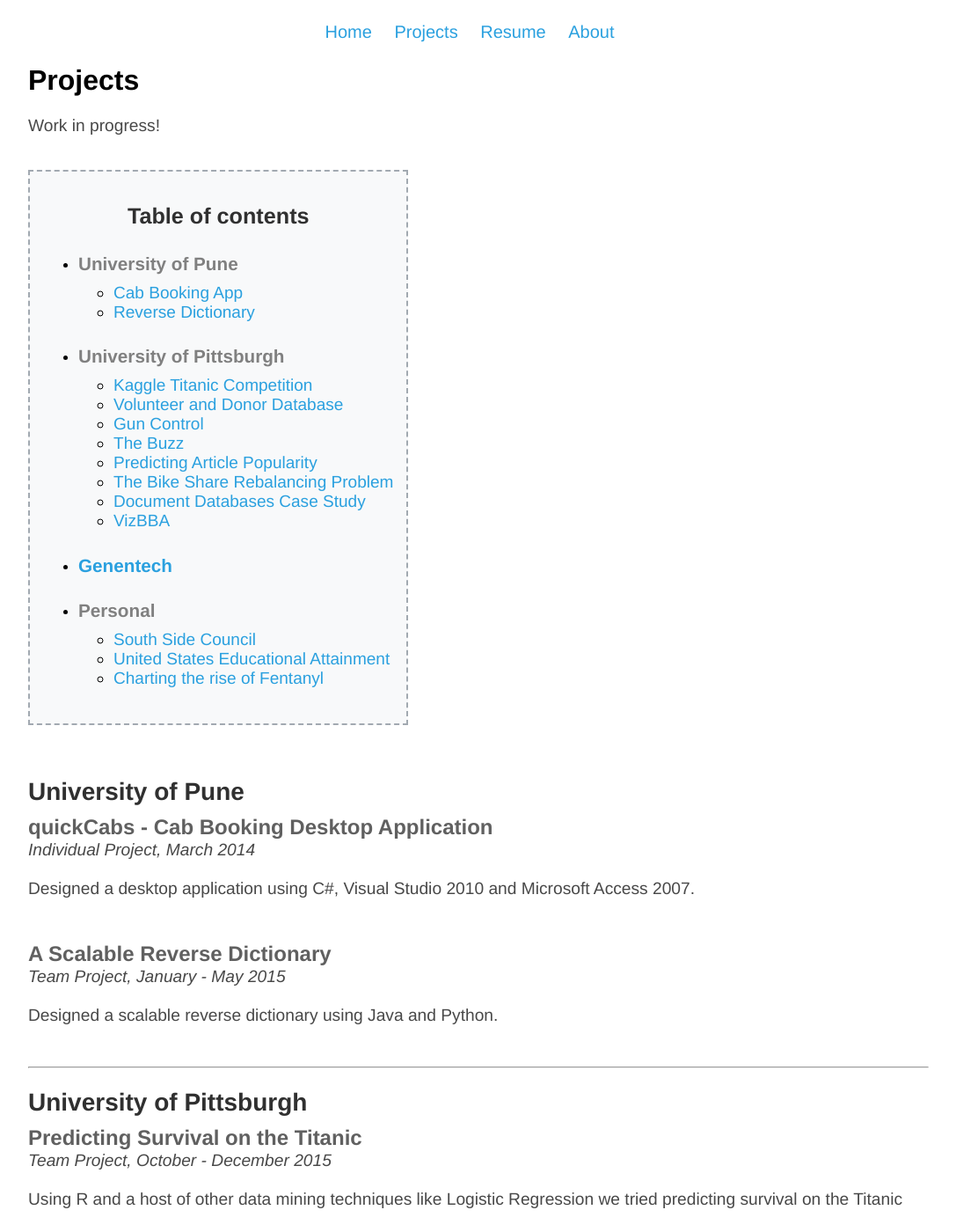
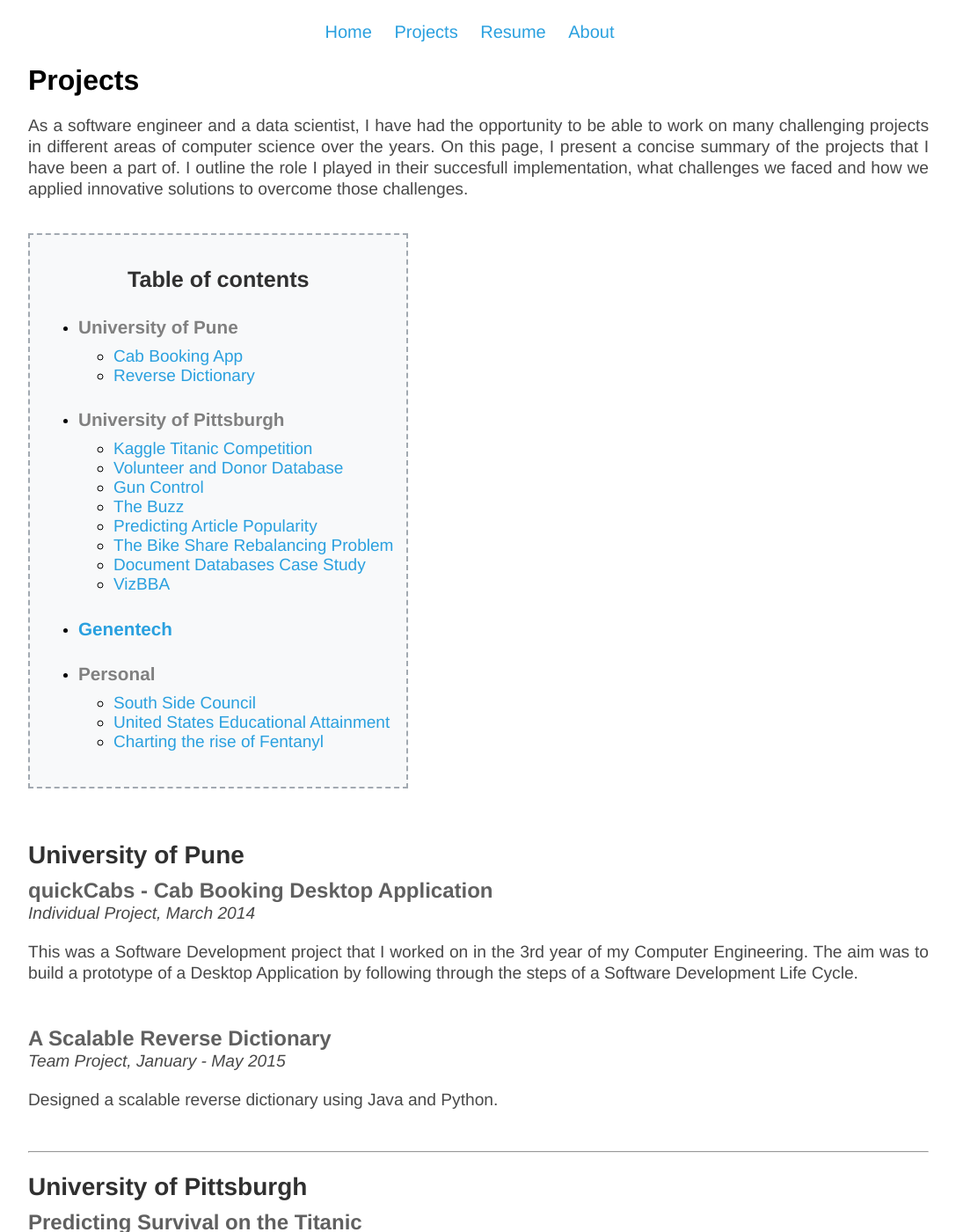
Before and after one commit to NeilBardhan/neilbardhan.github.io, a Jekyll site: the page built from projects/index.html, in a window 1280 px wide and 1400 px high. Shown: the whole window at 88% size, without its empty margins (96-1183 px from the left). Built offline with Jekyll 4.4.1, drawn with Linux system fonts in a browser that asks for light colours.

Commit message:
Update index.html

```diff
--- a/projects/index.html
+++ b/projects/index.html
@@ -5,7 +5,7 @@ title: Projects
 
 <div class="projects">
 	<h1>Projects</h1>
-	<p>Work in progress!</p>
+	<p>As a software engineer and a data scientist, I have had the opportunity to be able to work on many challenging projects in different areas of computer science over the years. On this page, I present a concise summary of the projects that I have been a part of. I outline the role I played in their succesfull implementation, what challenges we faced and how we applied innovative solutions to overcome those challenges.</p>
 	<br>
 	<div id="toc" class="toc">
 	<center><h2>Table of contents</h2></center>
@@ -48,7 +48,7 @@ title: Projects
 	<div id="project1">
 		<h3>quickCabs - Cab Booking Desktop Application</h3>
 		<p><em>Individual Project, March 2014</em></p>
-		<p>Designed a desktop application using C#, Visual Studio 2010 and Microsoft Access 2007.</p>
+		<p>This was a Software Development project that I worked on in the 3rd year of my Computer Engineering. The aim was to build a prototype of a Desktop Application by following through the steps of a Software Development Life Cycle.</p>
 	</div>
 	<br>
 
```
